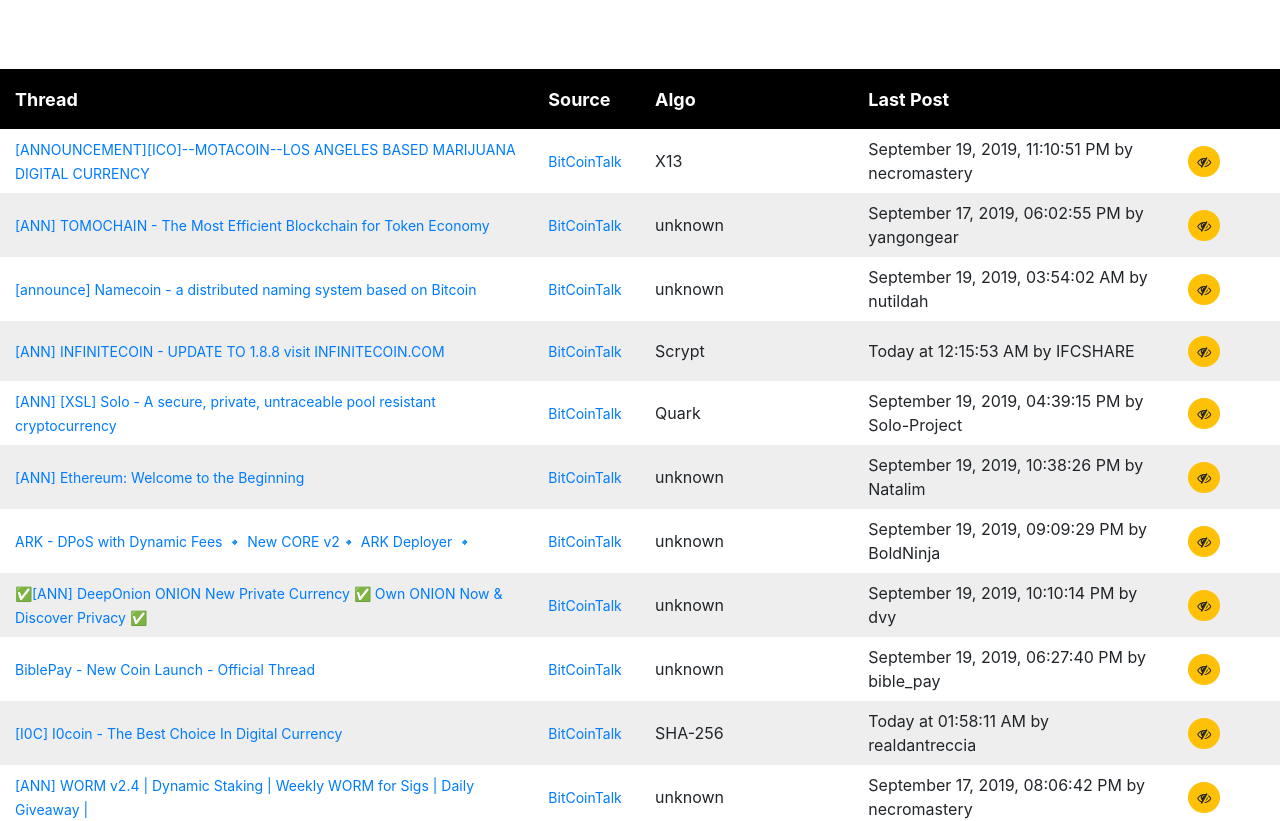
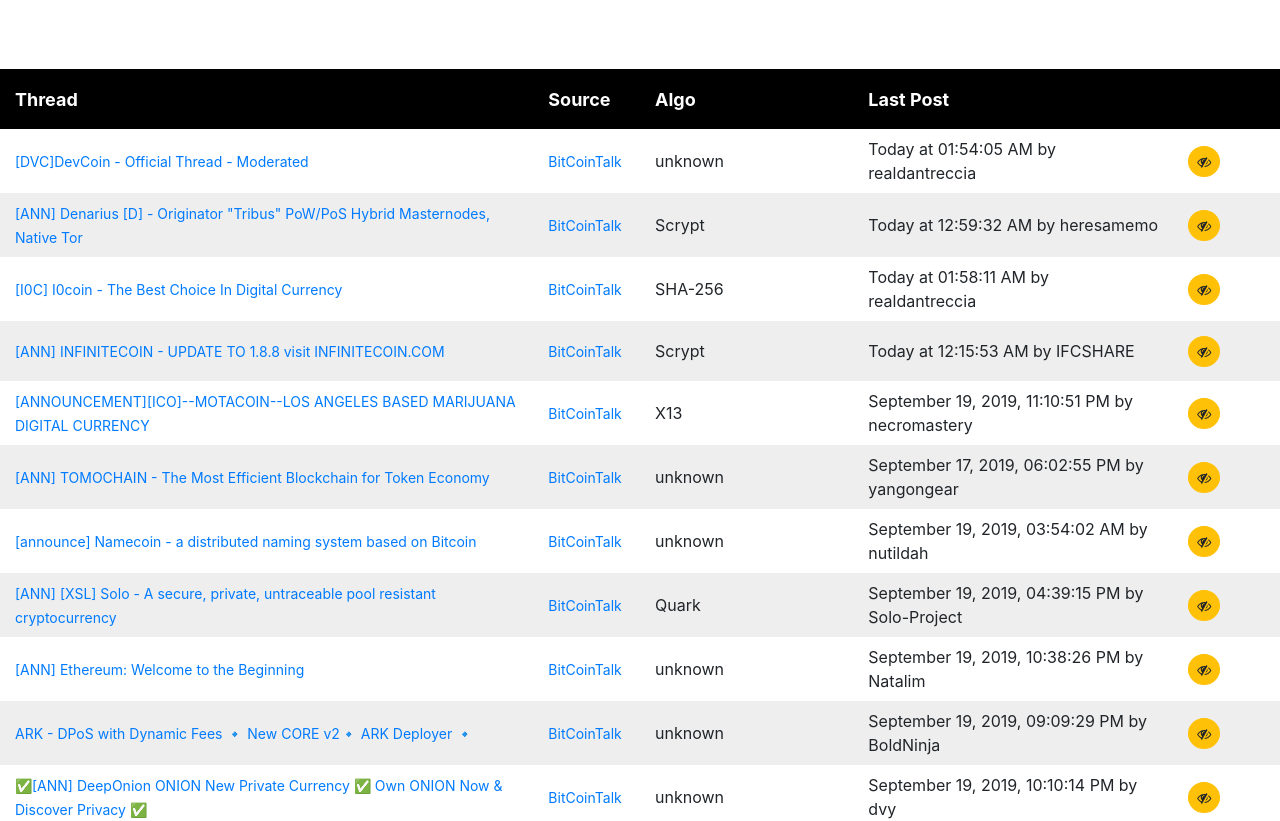
Before and after one commit to chrisnph/py-bitscrape, a React app in the folder client/: page / in a window 1280 px wide. Shown: the top 821 px of the page. Built offline with nearby package versions, Linux system fonts and the light colour scheme.

Commit message:
add data sorting for present day posts

```diff
--- a/client/src/components/DataTables/DataRows.js
+++ b/client/src/components/DataTables/DataRows.js
@@ -57,7 +57,7 @@
       filter: drop-shadow(-1px 1px 2px #000);
     }
     & #info-close:hover {
-      filter: drop-shadow(-1px 1px 1px #000)
+      filter: drop-shadow(-1px 1px 1px #000);
     }
 
     & .userimg {
@@ -67,14 +67,12 @@
 `;
 
 const DataRows = props => {
-  let dataFiltered = props.dataRow.filter(f => {
-    return [
-      f["Post Date"].split(" ")[0].toLowerCase() === "today",
-      f["Post Date"].split(" ")[0].toLowerCase() !== "today"
-    ];
-  });
+  let dataSorting = (a, b) => {
+    return a.props.children[3].props.children.toLowerCase().includes("today") ? -1 : 1;
+  };
 
-  const dataDisplay = dataFiltered.map((row, index) => {
+  const dataDisplay = props.dataRow
+    .map((row, index) => {
       return (
         <div
           key={index}
@@ -85,7 +83,9 @@
           <div className="col-md-5">
             <a
               href="#"
-            onClick={(e) => props.toggleInfo({e, info: row.info, close: false})}
+              onClick={e =>
+                props.toggleInfo({ e, info: row.info, close: false })
+              }
               className="datarow datarow-title"
             >
               {row.title}
@@ -112,7 +112,8 @@
           </div>
         </div>
       );
-  });
+    })
+    .sort(dataSorting);
 
   return (
     <Rows className="container-fluid mb-5">
```
Lines whose indentation alone changed are shown as unchanged.
